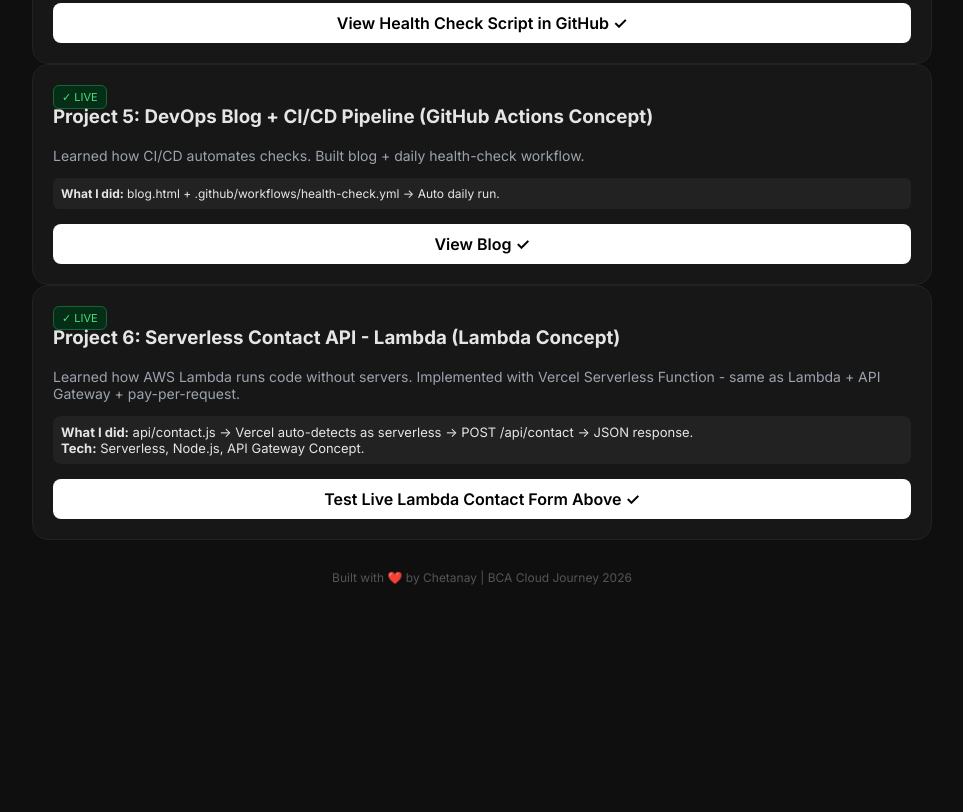
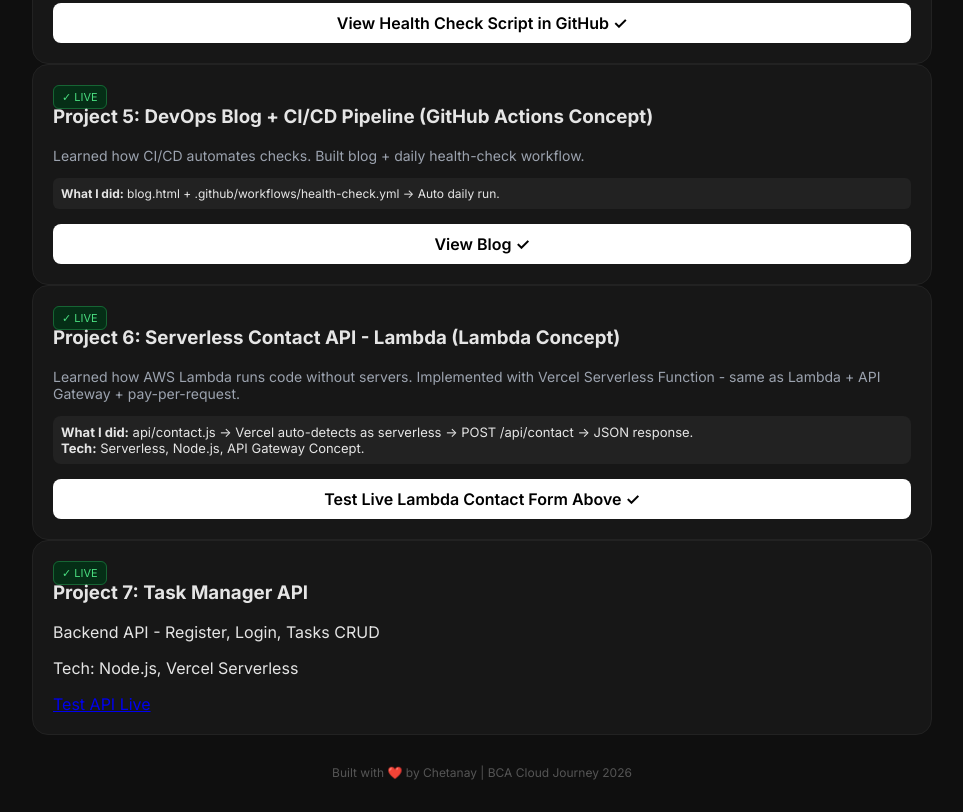
Before and after one commit to princevinayak18-droid/portfolio-, a website: page index.html in a window 1280 px wide. Shown: the part 1595-2407 px from the top of the page, without its empty margins (158-1121 px from the left). Before the commit the page ends 2212 px from the top, so only its background shows below. Drawn offline with Linux system fonts and the light colour scheme.

Commit message:
Update index.html

```diff
--- a/index.html
+++ b/index.html
@@ -129,6 +129,13 @@ document.getElementById('contactForm').addEventListener('submit', async (e) => {
 <p style="background:#222;padding:8px;border-radius:8px;font-size:13px"><b>What I did:</b> api/contact.js -> Vercel auto-detects as serverless -> POST /api/contact -> JSON response.<br><b>Tech:</b> Serverless, Node.js, API Gateway Concept.</p>
 <a class="btn" href="#contact">Test Live Lambda Contact Form Above ✓</a>
   </div>
+<div class="card">
+<span class="status">✓ LIVE</span>
+<h3>Project 7: Task Manager API</h3>
+<p>Backend API - Register, Login, Tasks CRUD</p>
+<p>Tech: Node.js, Vercel Serverless</p>
+<a href="/api/tasks">Test API Live</a>
+</div>
 <p style="text-align:center;color:#555;margin-top:30px;font-size:12px">Built with ❤️ by Chetanay | BCA Cloud Journey 2026</p>
 </div>
 </body>
```
